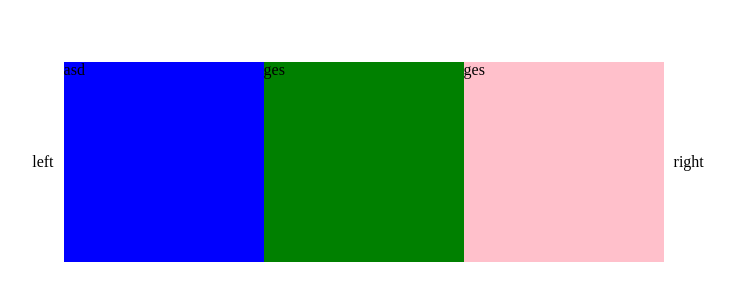
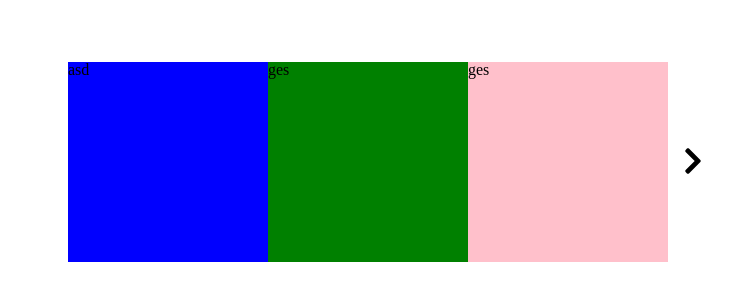
Before and after one commit to kigpand/ji-react-carousel, a React (Vite) app: page / in a window 1280 px wide. Shown: the part 238-538 px from the top of the page, without its empty margins (272-1005 px from the left). Built offline with nearby package versions, Linux system fonts and the light colour scheme.

Commit message:
feat: react-icons 라이브러리 추가, Carousel Arrow UI 적용, infinite 아닐경우 Carousel 끝에 도달하면 arrow 사라지도록 적용

```diff
--- a/package.json
+++ b/package.json
@@ -13,7 +13,8 @@
     "@emotion/react": "^11.14.0",
     "@emotion/styled": "^11.14.0",
     "react": "^18.3.1",
-    "react-dom": "^18.3.1"
+    "react-dom": "^18.3.1",
+    "react-icons": "^5.4.0"
   },
   "devDependencies": {
     "@eslint/js": "^9.15.0",
--- a/src/components/carousel/Carousel.tsx
+++ b/src/components/carousel/Carousel.tsx
@@ -4,6 +4,7 @@ import CarouselSlider from "./CarouselSlider";
 import { useInterval } from "../hooks/useInterval";
 import { CarouselProps } from "../../types/CarouselProps";
 import CarouselPaging from "./paging/CarouselPaging";
+import { FaChevronLeft, FaChevronRight } from "react-icons/fa";
 
 export function Carousel({
   children,
@@ -100,7 +101,11 @@ export function Carousel({
   return (
     <CarouselWrapper>
       <Wrapper>
-        <div onClick={handleLeftButton}>left</div>
+        <ArrowWrapper>
+          {(infinite || moveCount !== 0) && (
+            <FaChevronLeft size="30" onClick={handleLeftButton} />
+          )}
+        </ArrowWrapper>
         <CarouselStyled $width={`${viewCount * width}px`}>
           <CarouselSlider
             width={width}
@@ -110,7 +115,11 @@ export function Carousel({
             {sliderChildren}
           </CarouselSlider>
         </CarouselStyled>
-        <div onClick={handleRightButton}>right</div>
+        <ArrowWrapper>
+          {(infinite || moveCount !== sliderChildren.length - 1) && (
+            <FaChevronRight size="30" onClick={handleRightButton} />
+          )}
+        </ArrowWrapper>
       </Wrapper>
       {paging && (
         <CarouselPaging
@@ -147,3 +156,8 @@ const CarouselStyled = styled.div<StyledProps>`
   height: 100%;
   overflow: hidden;
 `;
+
+const ArrowWrapper = styled.div`
+  width: 30px;
+  cursor: pointer;
+`;
```
Also changed, not shown: 1 other file (tests, documents, lock files or other folders).
